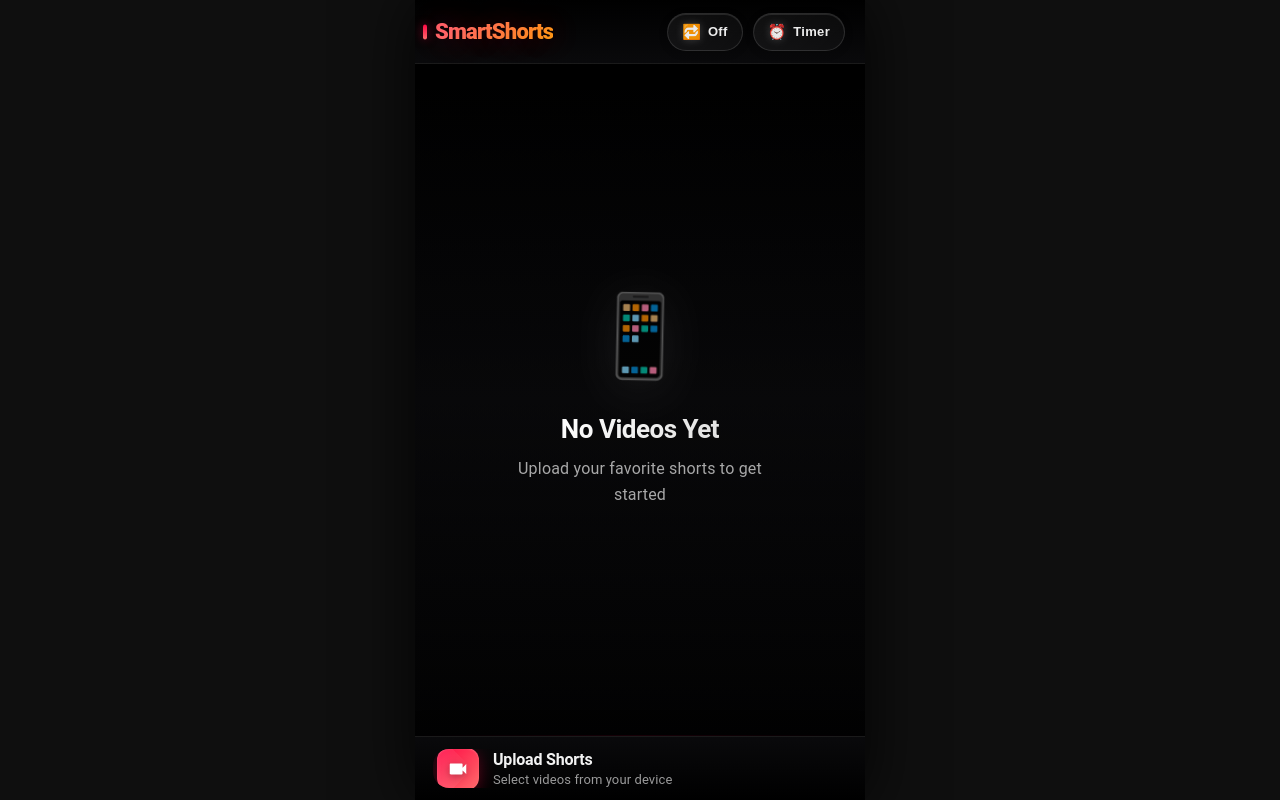
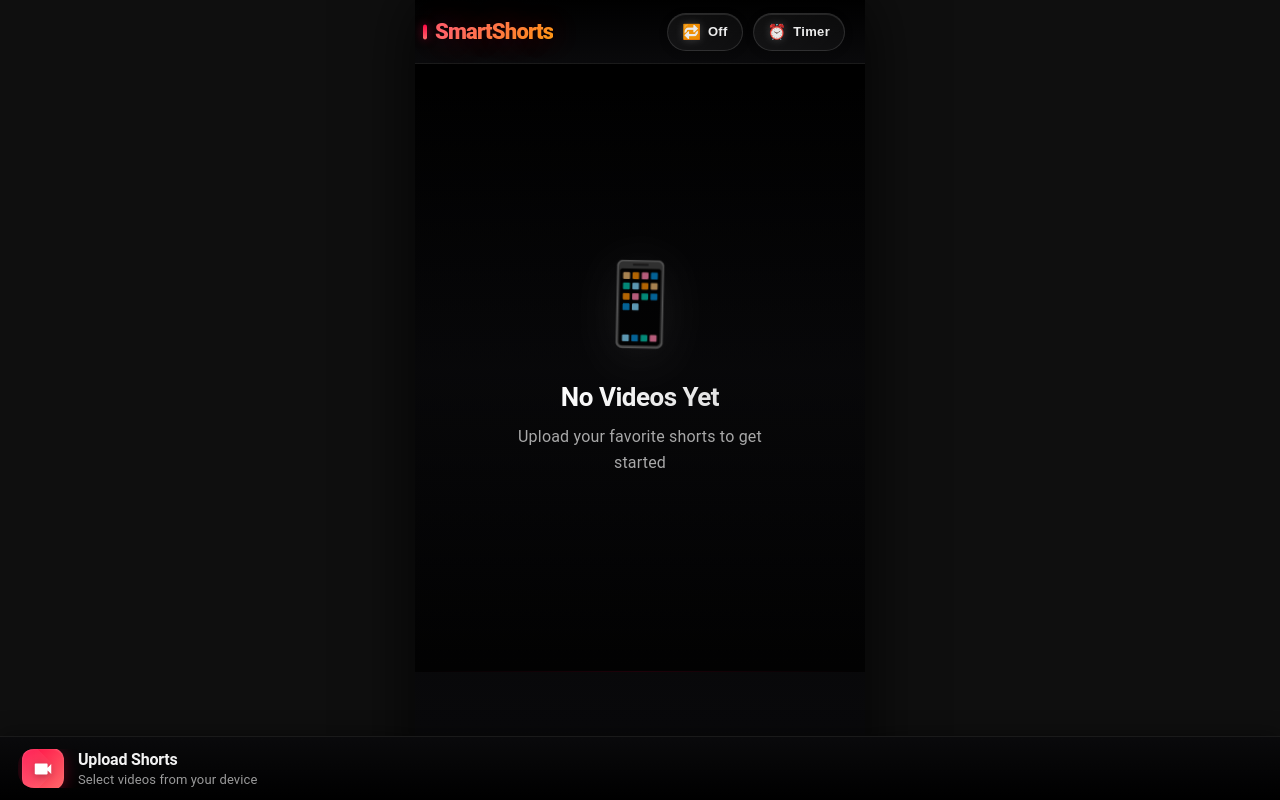
Before and after one commit to ThanoZs/smartshorts, a React (Create React App) app: page / in a window 1280 px wide. Built offline with nearby package versions, Linux system fonts and the light colour scheme.

Commit message:
09-02-26 Allignment fix.2

```diff
--- a/src/App.css
+++ b/src/App.css
@@ -1,8 +1,15 @@
-/* App.css - YouTube Dark Theme Style - FIXED */
+/* App.css - YouTube Dark Theme Style - FIXED for mobile browsers */
 * {
   margin: 0;
   padding: 0;
   box-sizing: border-box;
+}
+
+:root {
+  --header-height: 64px;
+  --footer-height: 64px;
+  --mobile-header-height: 60px;
+  --mobile-footer-height: 60px;
 }
 
 body {
@@ -15,10 +22,7 @@ body {
   -webkit-font-smoothing: antialiased;
   -moz-osx-font-smoothing: grayscale;
 
-  /* FIXED: Removed duplicate padding - Header handles safe area */
-  /* padding-top: calc(64px + env(safe-area-inset-top, 47px)); */
-
-  /* Prevent pull-to-refresh */
+  /* Prevent pull-to-refresh and ensure full height */
   overscroll-behavior-y: contain;
   position: fixed;
   width: 100%;
@@ -34,8 +38,12 @@ body {
   position: relative;
   overflow: hidden;
 
-  /* FIXED: Removed duplicate padding */
-  /* padding-top: calc(64px + env(safe-area-inset-top, 47px)); */
+  /* Add bottom padding for fixed footer */
+  padding-bottom: env(safe-area-inset-bottom, 0px);
+
+  /* Use dynamic viewport height for mobile */
+  min-height: -webkit-fill-available;
+  min-height: 100dvh;
 }
 
 /* Hide all scrollbars completely */
@@ -124,11 +132,37 @@ textarea {
   }
 }
 
-/* Responsive */
+/* Mobile browser specific fixes */
 @media (max-width: 430px) {
-  /* FIXED: No need for additional body padding */
-  body, .smartshorts-app {
-    /* Header handles its own padding */
+  .smartshorts-app {
+    /* Force mobile viewport to be full height */
+    min-height: -webkit-fill-available;
+    min-height: 100dvh;
+  }
+
+  /* Use dynamic viewport units */
+  @supports (height: 100dvh) {
+    .smartshorts-app {
+      height: 100dvh;
+    }
+  }
+}
+
+/* Fix for iOS Safari */
+@supports (-webkit-touch-callout: none) {
+  .smartshorts-app {
+    min-height: -webkit-fill-available;
+  }
+
+  .upload-footer {
+    padding-bottom: calc(12px + env(safe-area-inset-bottom, 20px));
+  }
+}
+
+/* Handle browser UI changes on mobile */
+@media (max-height: 600px) and (orientation: portrait) {
+  .upload-footer {
+    padding-bottom: calc(12px + env(safe-area-inset-bottom, 20px));
   }
 }
 
@@ -155,10 +189,22 @@ button:focus-visible {
 
 /* Mobile-specific adjustments */
 @media (max-width: 375px) {
-  /* Header handles its own padding */
+  .smartshorts-app {
+    /* Ensure full height on smaller screens */
+    min-height: -webkit-fill-available;
+  }
 }
 
 /* Landscape mode */
 @media (orientation: landscape) and (max-height: 500px) {
-  /* Header handles its own padding */
+  .smartshorts-app {
+    /* Adjust for landscape with browser UI */
+    padding-bottom: env(safe-area-inset-bottom, 10px);
+  }
+
+  .upload-footer {
+    height: 52px;
+    min-height: 52px;
+    max-height: 52px;
+  }
 }
--- a/src/components/ReelsContainer.css
+++ b/src/components/ReelsContainer.css
@@ -1,4 +1,4 @@
-/* components/ReelsContainer.css - Updated to remove scrollbar and fix heights */
+/* components/ReelsContainer.css - Updated for fixed footer */
 .reels-container {
   flex: 1;
   overflow-y: auto;
@@ -9,17 +9,24 @@
   position: relative;
   background: linear-gradient(180deg, #000000 0%, #0a0a0c 100%);
 
+  /* Add padding to account for fixed footer */
+  padding-bottom: 64px; /* Desktop footer height */
+
   /* Hide scrollbar for all browsers */
   scrollbar-width: none; /* Firefox */
   -ms-overflow-style: none; /* IE and Edge */
 }
 
+/* Responsive adjustments */
+@media (max-width: 430px) {
+  .reels-container {
+    padding-bottom: 60px; /* Mobile footer height */
+  }
+}
+
 .reels-container::-webkit-scrollbar {
   display: none; /* Chrome, Safari, Opera */
 }
-
-/* Remove all scrollbar related styles */
-/* Delete all the scrollbar related CSS from the file */
 
 /* Custom scrollbar for desktop */
 @media (hover: hover) and (pointer: fine) {
@@ -44,7 +51,7 @@
 
 /* components/ReelsContainer.css - Updated empty state */
 .empty-state {
-  height: calc(100vh - 128px); /* 64px header + 64px footer */
+  height: calc(100vh - 128px - 64px); /* Viewport - header - footer padding */
   display: flex;
   flex-direction: column;
   justify-content: center;
@@ -65,7 +72,7 @@
 /* Responsive adjustments for ReelsContainer */
 @media (max-width: 430px) {
   .empty-state {
-    height: calc(100vh - 120px); /* 60px header + 60px footer */
+    height: calc(100vh - 120px - 60px); /* Viewport - header - footer padding */
     padding: 40px 24px;
   }
 }
@@ -73,10 +80,11 @@
 /* Landscape mode adjustments */
 @media (orientation: landscape) and (max-height: 500px) {
   .empty-state {
-    height: calc(100vh - 104px); /* Match landscape video-wrapper height */
+    height: calc(100vh - 104px - 52px); /* Match landscape video-wrapper height */
     padding: 24px 28px;
   }
 }
+
 @keyframes emptyStateFadeIn {
   from {
     opacity: 0;
@@ -212,7 +220,7 @@
 /* Responsive adjustments for ReelsContainer */
 @media (max-width: 430px) {
   .empty-state {
-    height: calc(100vh - 120px);
+    height: calc(100vh - 120px - 60px);
     padding: 40px 24px;
   }
 
--- a/src/components/UploadFooter.css
+++ b/src/components/UploadFooter.css
@@ -1,4 +1,4 @@
-/* components/UploadFooter.css - Fixed height */
+/* components/UploadFooter.css - Fixed for mobile browsers with fixed positioning */
 .upload-footer {
   background: linear-gradient(
     180deg,
@@ -14,8 +14,11 @@
   min-height: 64px;
   max-height: 64px;
   box-sizing: border-box;
-  position: relative;
-  z-index: 100; /* Higher than progress bar */
+  position: fixed; /* Changed from relative to fixed */
+  bottom: 0; /* Stick to bottom */
+  left: 0;
+  right: 0;
+  z-index: 1000; /* Higher z-index to stay above content */
   transition: all 0.3s cubic-bezier(0.4, 0, 0.2, 1);
 }
 
@@ -23,10 +26,23 @@
 @media (max-width: 430px) {
   .upload-footer {
     padding: 10px 16px;
-    padding-bottom: calc(10px + env(safe-area-inset-bottom, 0px));
+    padding-bottom: calc(10px + max(env(safe-area-inset-bottom), 10px)); /* Ensure enough space */
     height: 60px;
     min-height: 60px;
     max-height: 60px;
+  }
+}
+
+/* Add safe area padding for iOS */
+@supports (padding: max(0px)) {
+  .upload-footer {
+    padding-bottom: max(12px, env(safe-area-inset-bottom));
+  }
+
+  @media (max-width: 430px) {
+    .upload-footer {
+      padding-bottom: max(10px, env(safe-area-inset-bottom));
+    }
   }
 }
 
@@ -249,7 +265,7 @@
 @media (max-width: 430px) {
   .upload-footer {
     padding: 10px 16px;
-    padding-bottom: calc(10px + env(safe-area-inset-bottom, 0px));
+    padding-bottom: calc(10px + max(env(safe-area-inset-bottom), 10px));
     min-height: 60px;
     height: 60px;
     max-height: 60px;
--- a/src/components/VideoItem.css
+++ b/src/components/VideoItem.css
@@ -1,4 +1,4 @@
-/* components/VideoItem.css - Updated with ALWAYS VISIBLE remove button and fixed heights */
+/* components/VideoItem.css - Updated for fixed footer */
 .video-wrapper {
   width: 100%;
   scroll-snap-align: start;
@@ -8,9 +8,9 @@
   justify-content: center;
   align-items: center;
   cursor: pointer;
-  height: calc(100vh - 128px); /* 64px header + 64px footer */
-  min-height: calc(100vh - 128px);
-  max-height: calc(100vh - 128px);
+  height: calc(100vh - 128px - 64px); /* Viewport - header - footer padding */
+  min-height: calc(100vh - 128px - 64px);
+  max-height: calc(100vh - 128px - 64px);
   margin: 0 auto;
   overflow: hidden;
 }
@@ -33,17 +33,17 @@
   object-fit: cover;
 }
 
-/* Video Progress Bar - ONLY ON MOBILE - FIXED AT TOP OF FOOTER */
+/* Video Progress Bar - ONLY ON MOBILE - Fixed position */
 .video-progress-container {
   position: fixed;
-  bottom: 64px; /* Positioned exactly at top of footer */
+  bottom: 64px; /* Positioned exactly at top of fixed footer */
   left: 0;
   right: 0;
   height: 12px; /* Increased height for better touch */
   background: rgba(0, 0, 0, 0.6);
   backdrop-filter: blur(4px);
   cursor: pointer;
-  z-index: 90;
+  z-index: 999; /* Below footer but above videos */
   transition: all 0.2s ease;
   border-radius: 0;
   margin: 0;
@@ -213,13 +213,13 @@
 /* Responsive adjustments */
 @media (max-width: 430px) {
   .video-wrapper {
-    height: calc(100vh - 120px); /* 60px header + 60px footer */
-    min-height: calc(100vh - 120px);
-    max-height: calc(100vh - 120px);
+    height: calc(100vh - 120px - 60px); /* Viewport - header - footer padding */
+    min-height: calc(100vh - 120px - 60px);
+    max-height: calc(100vh - 120px - 60px);
   }
 
   .video-progress-container {
-    bottom: 60px; /* Match responsive footer height */
+    bottom: 60px; /* Match mobile footer height */
     height: 10px;
   }
 
@@ -270,9 +270,9 @@
 /* Landscape mode adjustments */
 @media (orientation: landscape) and (max-height: 500px) {
   .video-wrapper {
-    height: calc(100vh - 104px);
-    min-height: calc(100vh - 104px);
-    max-height: calc(100vh - 104px);
+    height: calc(100vh - 104px - 52px);
+    min-height: calc(100vh - 104px - 52px);
+    max-height: calc(100vh - 104px - 52px);
   }
 
   .video-progress-container {
```
